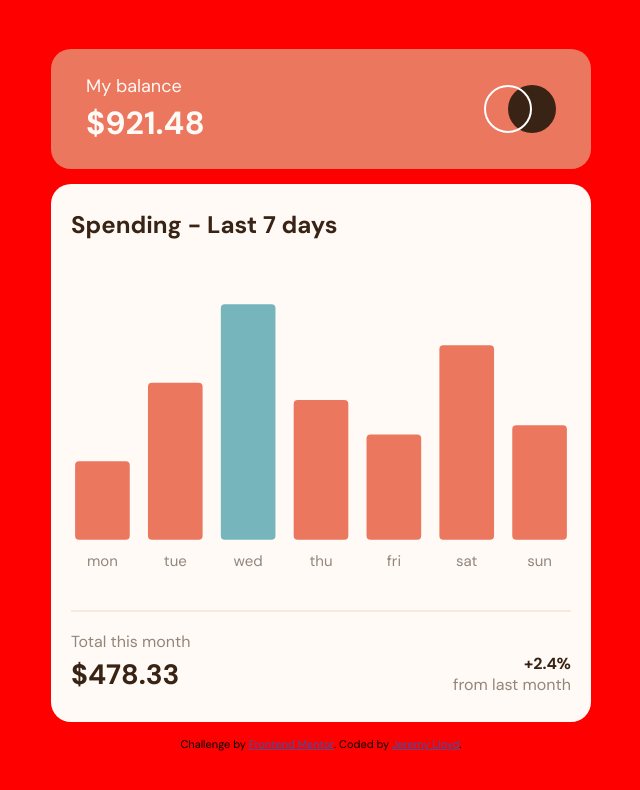
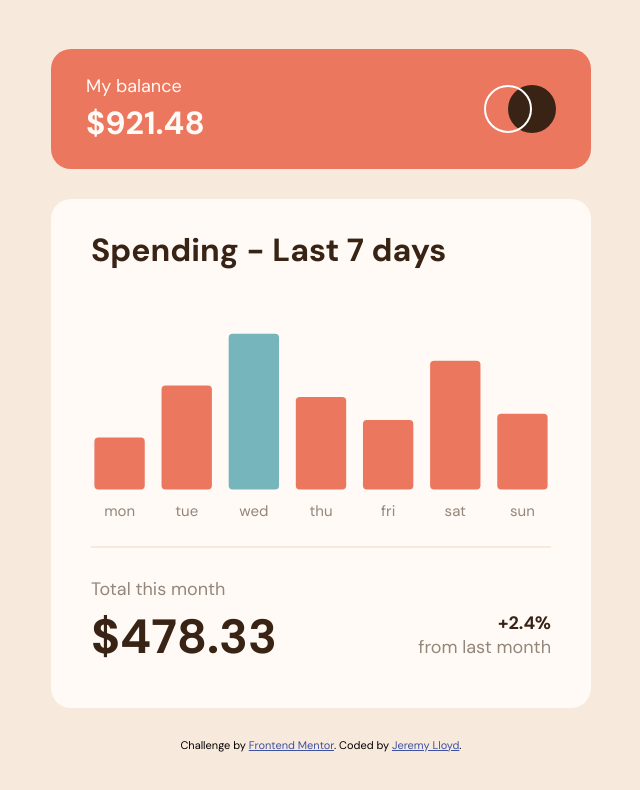
Before and after one commit to jeremylloyd/expenses-chart-component, a website: page index.html in a window 1280 px wide. Shown: the whole page, without its empty margins (319-959 px from the left). Drawn offline with nearby package versions, Linux system fonts and the light colour scheme.

Commit message:
added responsive styling for desktop

```diff
--- a/style.css
+++ b/style.css
@@ -108,7 +108,7 @@ main > section {
 
 @media screen and (min-width: 600px) {
   body {
-    background-color: red;
+    gap: 30px;
   }
 
   header {
@@ -129,10 +129,28 @@ main > section {
   main {
     width: 540px;
     border-radius: 20px;
-    padding: 25px 20px 10px;
+    padding: 30px 40px 10px;
+    font-size: 18px;
+  }
+
+  h1 {
+    font-size: 32px;
+    margin-bottom: 40px;
   }
 
   #chart-expenses {
-    min-height: 325px;
+    min-height: 215px;
+  }
+
+  hr {
+    margin-top: 20px;
+  }
+
+  main > section {
+    height: 150px;
+  }
+
+  #month-total {
+    font-size: 48px;
   }
 }
```
